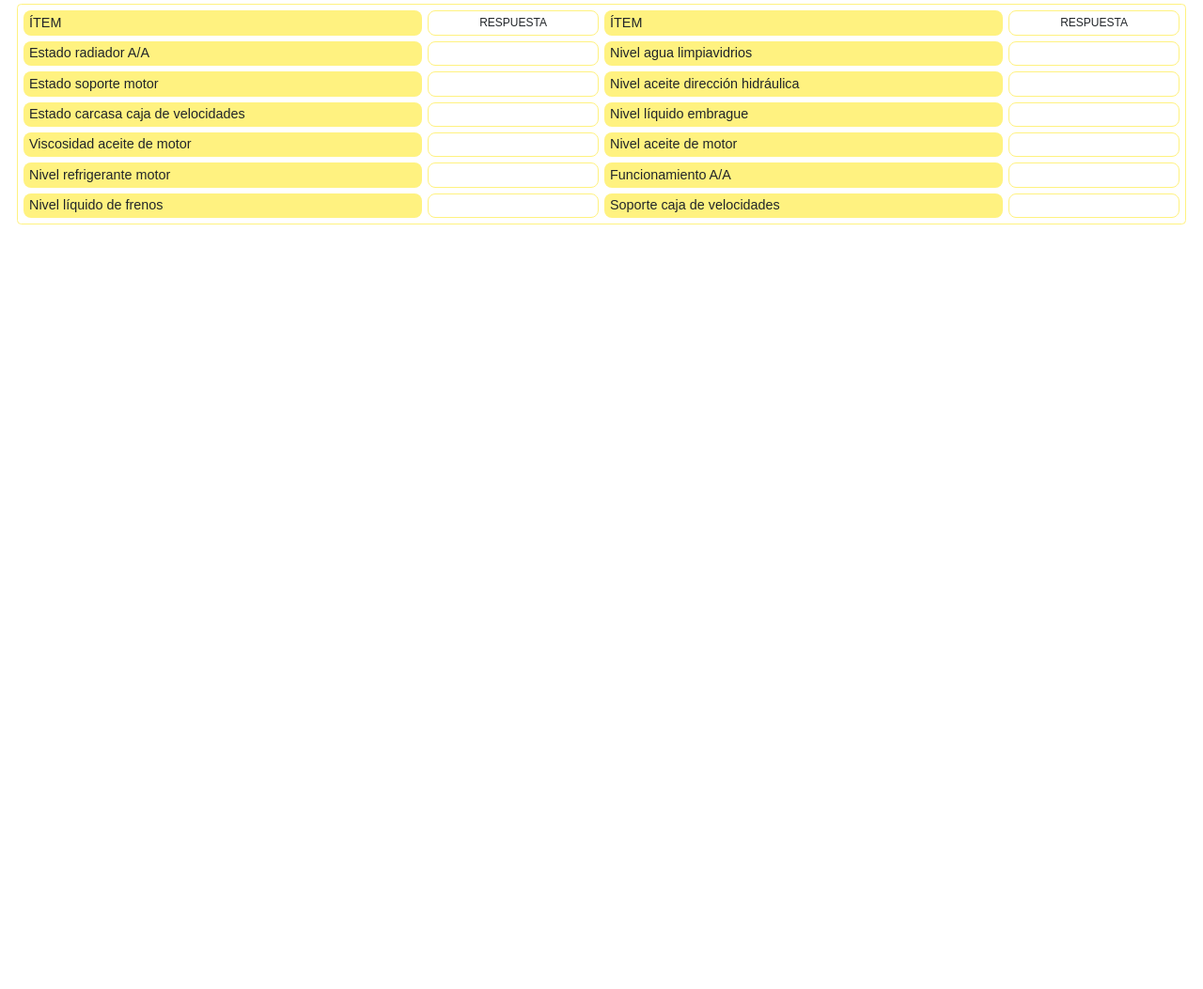
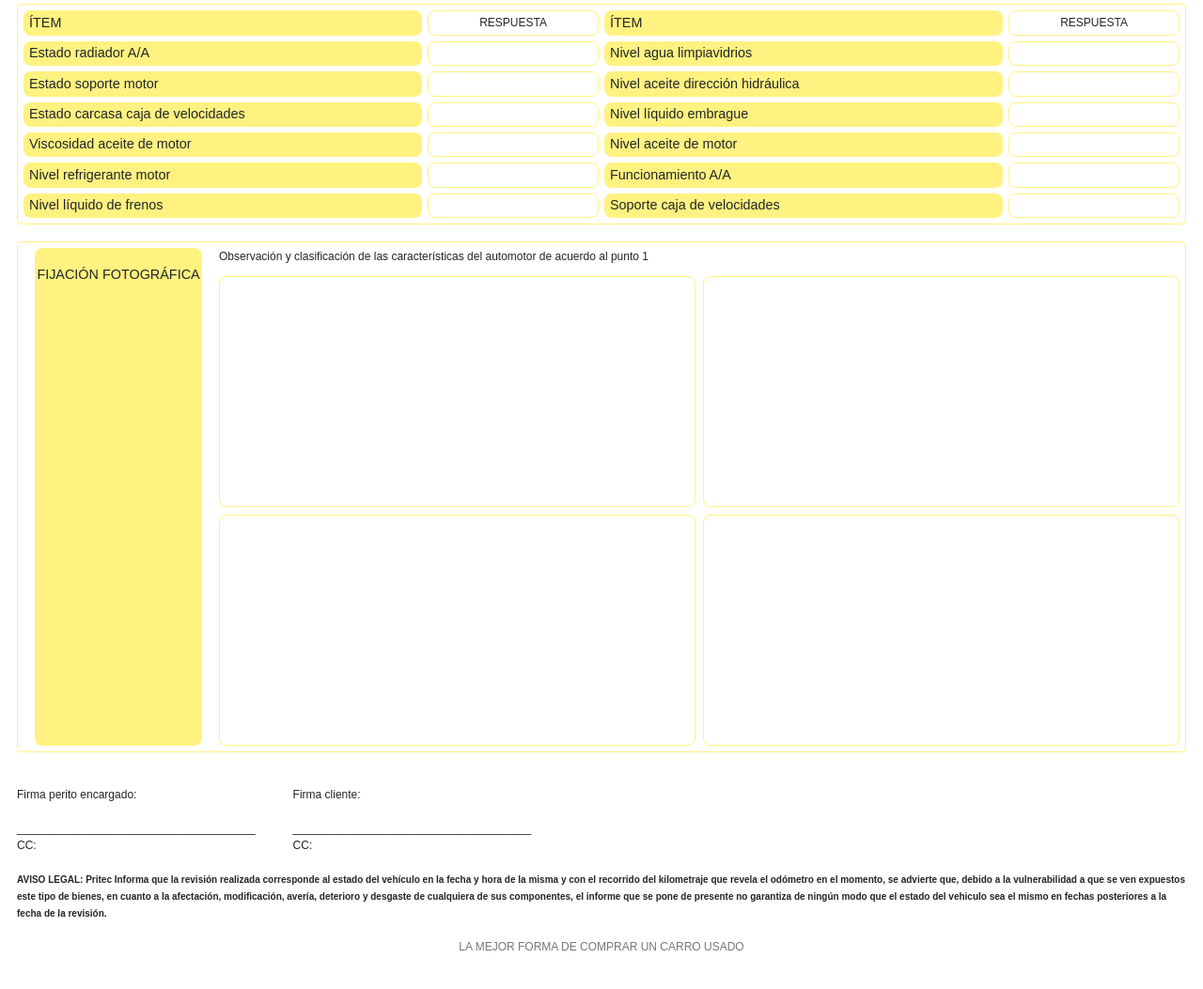
Before and after one commit to miksoftware/Pritec, a PHP site: page /impresion_blanco/blank_peritajeC.php in a window 1280 px wide. Shown: the part 3021-4074 px from the top of the page at 94% size. Before the commit the page ends 3260 px from the top, so only its background shows below. Run offline with PHP 8.4, Linux system fonts and the light colour scheme; a user stored in the database is signed in; some libraries are stand-ins or nearby versions.

Commit message:
Ajustes en formatos de peritaje

```diff
--- a/P_peritajeB.php
+++ b/P_peritajeB.php
@@ -292,7 +292,7 @@ include 'layouts/empty_header.php';
     }
 </style>
 
-<main class="w-100">
+<main class="w-100 m-4">
     <h4 class="text-center">SALA TÉCNICA EN AUTOMOTORES</h4>
     <h6 class="text-center mb-3">CERTIFICACIÓN TÉCNICA EN IDENTIFICACIÓN DE AUTOMOTORES</h6>
     <header class="d-flex gap-4 mb-4 align-items-center">
@@ -540,7 +540,7 @@ include 'layouts/empty_header.php';
             <img height="110" style="object-fit: contain;" src="uploads/<?php echo $peritaje['licencia_atras'] ?>" />
         </div>
     </section>
-    <section class="mx-2">
+    <section class="mx-2" style="margin-top: 10rem;">
         <div class="yellow-background sub-title ms-0">CONCEPTOS E IMPRONTAS</div>
         <p>
             Este concepto técnico está basado en la inspección de los sistemas de identificación,
--- a/P_peritajeC.php
+++ b/P_peritajeC.php
@@ -763,4 +763,10 @@ include 'layouts/empty_header.php';
     <p class="text-center my-4" style="color: #777;">LA MEJOR FORMA DE COMPRAR UN CARRO USADO</p>
 </main>
 
+<script>
+    document.addEventListener('DOMContentLoaded', () => {
+        window.print()
+    })
+</script>
+
 <?php include 'layouts/empty_footer.php'; ?>
--- a/impresion_blanco/blank_peritajeC.php
+++ b/impresion_blanco/blank_peritajeC.php
@@ -583,3 +583,48 @@ include '../layouts/empty_header.php';
             </div>
         </div>
     </section>
+
+    <section class="p-2 rounded my-4" style="border: 1px solid var(--main-color)">
+        <div class="d-flex gap-2">
+            <div class="yellow-background sub-title-vertical">FIJACIÓN FOTOGRÁFICA</div>
+            <div class="d-flex flex-column w-100">
+                <p class="mb-3">Observación y clasificación de las características del automotor de acuerdo al punto 1</p>
+                <div class="w-100" style="display: grid; grid-template-columns: repeat(2, 1fr); grid-template-rows: repeat(2, 1fr); gap: 8px;height: 500px">
+                    <div class="w-100 h-100" style="border: 1px solid var(--main-color);border-radius: 8px;padding: 5px"></div>
+                    <div class="w-100 h-100" style="border: 1px solid var(--main-color);border-radius: 8px;padding: 5px"></div>
+                    <div class="w-100 h-100" style="border: 1px solid var(--main-color);border-radius: 8px;padding: 5px"></div>
+                    <div class="w-100 h-100" style="border: 1px solid var(--main-color);border-radius: 8px;padding: 5px"></div>
+                </div>
+            </div>
+        </div>
+    </section>
+
+    <div class="d-flex mt-5 mb-4" style="gap: 40px">
+        <div>
+            <p class="mb-4">Firma perito encargado:</p>
+            <p>______________________________________</p>
+            <p>CC:</p>
+        </div>
+        <div>
+            <p class="mb-4">Firma cliente:</p>
+            <p>______________________________________</p>
+            <p>CC:</p>
+        </div>
+    </div>
+
+    <small style="font-size: 10px; font-weight: bold; margin-top: 1rem">
+        AVISO LEGAL: Pritec Informa que la revisión realizada corresponde al estado del vehículo en la fecha y hora de la misma y con el recorrido del
+        kilometraje que revela el odómetro en el momento, se advierte que, debido a la vulnerabilidad a que se ven expuestos este tipo de bienes, en
+        cuanto a la afectación, modificación, avería, deterioro y desgaste de cualquiera de sus componentes, el informe que se pone de presente no
+        garantiza de ningún modo que el estado del vehiculo sea el mismo en fechas posteriores a la fecha de la revisión.
+    </small>
+
+
+    <p class="text-center my-4" style="color: #777;">LA MEJOR FORMA DE COMPRAR UN CARRO USADO</p>
+</main>
+
+<script>
+    document.addEventListener('DOMContentLoaded', () => {
+        window.print()
+    })
+</script>
```
Also changed, not shown: impresion_blanco/blank_peritajeB.php (+9 -2 lines), login/class.php (+8 -2 lines).
